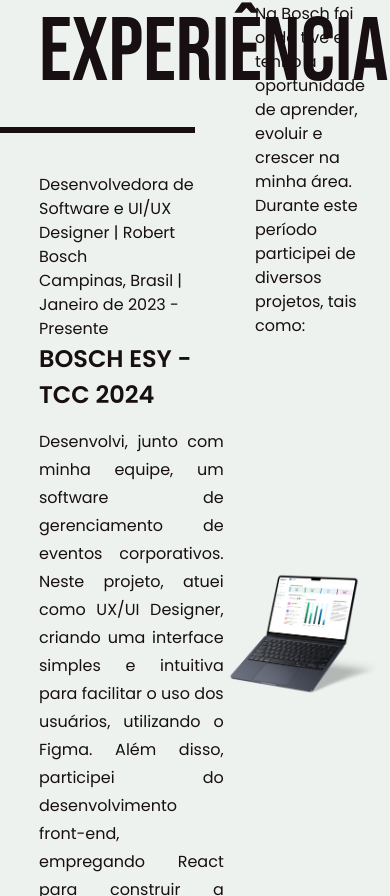
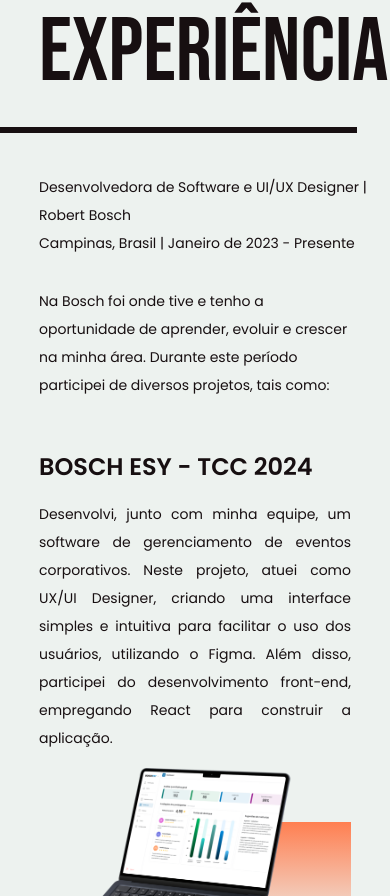
Before and after one commit to rochamanuela/my-portfolio, a React (Vite) app: page / in a window 390 px wide. Shown: the part 5608-6504 px from the top of the page. Built offline with nearby package versions, Linux system fonts and the light colour scheme.

Commit message:
style: continued responsiveness

```diff
--- a/src/components/About/style.css
+++ b/src/components/About/style.css
@@ -21,7 +21,7 @@
     font-family: 'Poppins';
     font-style: normal;
     font-weight: 400;
-    font-size: 16px;
+    font-size: 14px;
     line-height: 28px;
     text-align: justify;
     width: 80%;
--- a/src/components/Experience/index.jsx
+++ b/src/components/Experience/index.jsx
@@ -12,17 +12,17 @@
         <div className="child">
           <h1>Experiência</h1>
           <hr />
-          <p style={{ paddingLeft: '20%' }}>Desenvolvedora de Software e UI/UX Designer | Robert
+          <p className='lide-experience-1'>Desenvolvedora de Software e UI/UX Designer | Robert
             Bosch <br />Campinas, Brasil | Janeiro de 2023 - Presente</p>
         </div>
         <div className="child">
-          <p style={{ paddingRight: '14%' }}>Na Bosch foi onde tive e tenho a oportunidade de
+          <p className='lide-experience-2'>Na Bosch foi onde tive e tenho a oportunidade de
             aprender, evoluir e crescer na minha área. Durante este período participei de diversos
             projetos, tais como:</p>
         </div>
       </div>
-      <section className="experience-content">
-        <div className="text" style={{ paddingLeft: '10%' }}>
+      <section className="experience-content" id="first-content">
+        <div className="text">
           <h1>BOSCH ESY - TCC 2024</h1>
           <p>Desenvolvi, junto com minha equipe, um software de gerenciamento de eventos
             corporativos. Neste projeto, atuei como UX/UI Designer, criando uma interface
@@ -40,7 +40,8 @@
           <img src={MockupYoung} />
           {/*<div className="dark-purple-rectangle"></div>*/}
         </div>
-        <div className="text" style={{ paddingRight: '10%', paddingLeft: '5%' }}>
+        <div className="text" id="last-content">
+        {/* <div className="text" style={{ paddingRight: '10%', paddingLeft: '5%' }}> */}
           <h1>YOUNG BANK - Senai 2023</h1>
           <p>Como parte do projeto integrador do Senai, projetei a interface de um banco
             digital com um estilo moderno e voltado para o público jovem. O desenvolvimento
@@ -48,8 +49,9 @@
             usuário fluida e acessível.</p>
         </div>
       </section>
-      <section className="experience-content">
-        <div className="text" style={{ paddingLeft: '10%', paddingRight: '5%' }}>
+      <section className="experience-content" id="last-content">
+        {/* <div className="text" style={{ paddingLeft: '10%', paddingRight: '5%' }}> */}
+        <div className="text">
           <h1>REX ROUTE - Rexroth 2023</h1>
           <p>Desenvolvi a interface de uma aplicação de compartilhamento de rota para a
             filial Rexroth, com o objetivo de diminuir custos. Trabalhei em estreita
--- a/src/components/Experience/style.css
+++ b/src/components/Experience/style.css
@@ -58,7 +58,6 @@
     position: relative;
 }
 
-/* Sobreposição do gradiente */
 .experience section.experience-content .mockup::before {
     content: "";
     position: absolute;
@@ -66,13 +65,17 @@
     left: 0;
     width: 100%;
     height: 100%;
-    border-radius: 40px;
+    border-radius: 26px;
     z-index: 0;
     pointer-events: none;
 }
 
 .experience section.experience-content .mockup.amaranth::before {
     background: linear-gradient(270deg, #CE4257 0%, #EDF2EF 100%);
+    width: calc(40%);
+    height: 94%;
+    margin-top: -6%;
+    margin-left: 52%;
 }
 
 .experience section.experience-content .mockup.dark-purple::before {
@@ -85,7 +88,7 @@
 
 .experience section.experience-content .mockup.coral::before {
     background: linear-gradient(180deg, #FF7F51 0%, #EDF2EF 100%);
-    border-radius: 40px 0px 0px 0px;
+    border-radius: 26px 0px 0px 0px;
     margin-left: 100px;
     width: calc(100% - 100px);
     margin-bottom: 70px;
@@ -93,11 +96,15 @@
     height: calc(100% - 140px);
 }
 
+.experience section.experience-content .amaranth img {
+    margin-bottom: 100px;
+}
+
 .experience section.experience-content .text p {
     font-family: 'Poppins';
     font-style: normal;
     font-weight: 400;
-    font-size: 16px;
+    font-size: 14px;
     line-height: 28px;
     text-align: justify;
     color: var(--licorice);
@@ -145,3 +152,107 @@
     background: linear-gradient(180deg, #FF7F51 0%, #EDF2EF 100%);
     border-radius: 40px 0px 0px 0px;
 }
+
+p.lide-experience-1,
+p.lide-experience-2 {
+    font-size: 14px;
+    line-height: 28px;
+}
+
+p.lide-experience-1 {
+    padding-left: 20%;
+}
+
+p.lide-experience-2 {
+    padding-right: 20%;
+}
+
+.experience-content#last-content {
+    margin-top: 100px;
+}
+
+.experience-content#middle-content .text {
+    padding-right: 10%;
+    padding-left: 5%
+}
+.experience-content#first-content .text,
+.experience-content#last-content .text {
+    padding-left: 10%;
+    padding-right: 5%;
+}
+
+@media screen and (max-width: 1120px) {
+    .experience .experience-section-title {
+        flex-direction: column;
+        align-items: flex-start;
+        gap: 30px;
+    }
+
+    .experience .experience-section-title .child {
+        width: 100%;
+    }
+
+    .experience .experience-section-title h1 {
+        padding-left: 10%;
+    }
+
+    p.lide-experience-1,
+    p.lide-experience-2 {
+        padding-left: 10%;
+    }
+
+    p.lide-experience-2 {
+        padding-right: 10%;
+    }
+
+    .experience .experience-section-title .child hr {
+        width: 90%;
+    }
+}
+
+@media screen and (max-width: 960px) {
+    p.lide-experience-2 {
+        margin-bottom: 50px;
+    }
+}
+
+@media screen and (max-width: 1024px) {
+    .experience section.experience-content {
+        display: flex;
+        align-items: center;
+        justify-content: space-between;
+
+        flex-direction: column;
+    }
+
+    .experience section.experience-content .text {
+        padding: 0;
+    }
+
+    .experience section.experience-content .text,
+    .experience section.experience-content .mockup {
+        width: 80%;
+    }
+
+    .experience-content#first-content .text,
+    .experience-content#middle-content .text,
+    .experience-content#last-content .text {
+        padding-left: 0;
+        padding-right: 0;
+    }
+
+    .experience-content#last-content {
+        margin-top: 100px;
+    }
+
+}
+
+@media screen and (max-width: 1380px) {
+    .experience-content#last-content {
+        margin-top: 0;
+    }
+
+    .experience section.experience-content {
+        margin-bottom: 100px;
+    }
+}
```
